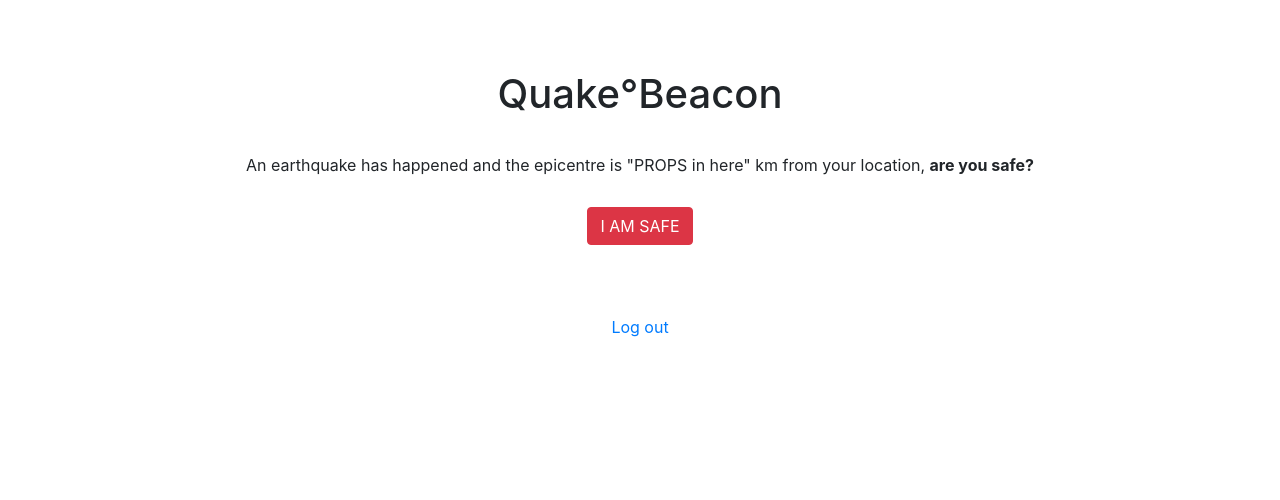
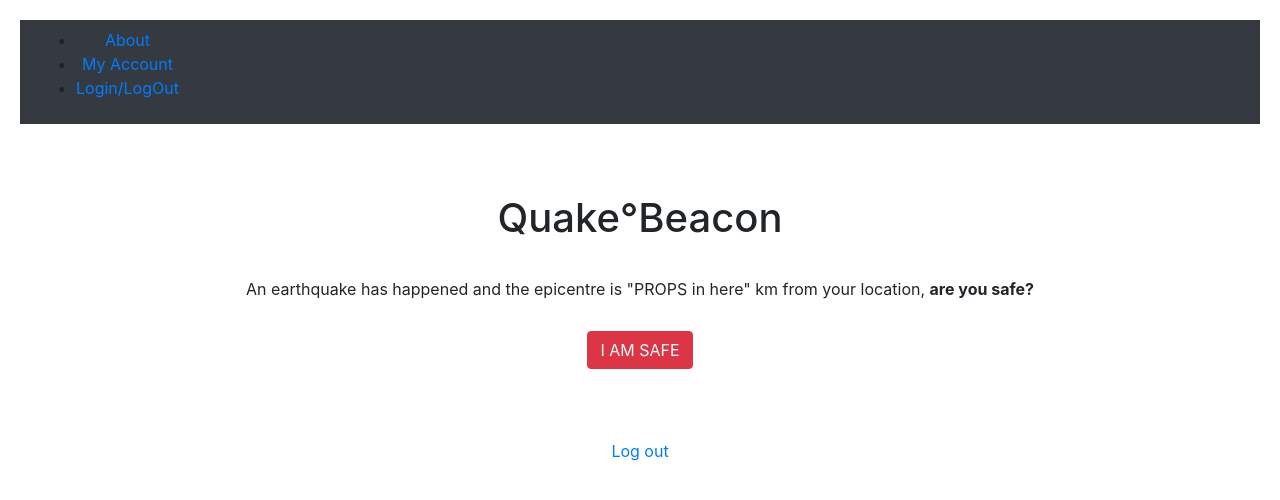
Before and after one commit to 53-North/qb, a React (Create React App) app: page /UserSafe in a window 1280 px wide. Shown: the top 500 px of the page. Built offline with nearby package versions, Linux system fonts and the light colour scheme.

Commit message:
navbar on necessary pages

```diff
--- a/src/NavBar.js
+++ b/src/NavBar.js
@@ -9,6 +9,7 @@ function NavBar() {
                 <ul>
                     <li><Link to="/About">About</Link></li>
                     <li><Link to="/Settings">My Account</Link></li>
+                    <li><Link to="/">Login/LogOut</Link></li>
                 </ul>
             </nav>
         </div>
--- a/src/pages/About.js
+++ b/src/pages/About.js
@@ -1,10 +1,11 @@
 import React from 'react';
-
+import NavBar from "../NavBar";
 
 function About() {
     return (
 
         <div className="ABout">
+            <div><NavBar /></div>
             <h2>What is this ap actually for</h2>
         </div>
 
--- a/src/pages/Settings.js
+++ b/src/pages/Settings.js
@@ -1,10 +1,11 @@
 import React from 'react';
-
+import NavBar from "../NavBar";
 
 function Settings() {
     return (
 
         <div className="ABout">
+            <div><NavBar /></div>
             <h2>Change your details- do it here!</h2>
         </div>
 
--- a/src/pages/UserReg.js
+++ b/src/pages/UserReg.js
@@ -1,10 +1,14 @@
 import React from 'react';
+import { BrowserRouter as Router, Route, Switch, } from 'react-router-dom';
 import './UserReg.css';
+import NavBar from "../NavBar";
 
 function UserReg() {
     return (
 
         <div className="UserReg">
+
+
             <h1 className="UserRegh1">Quake°Beacon</h1>
             <h4 className="UserRegh4">Register below .....</h4>
 
--- a/src/pages/UserSafe.js
+++ b/src/pages/UserSafe.js
@@ -2,12 +2,14 @@ import React from 'react';
 import { render } from 'react-dom';
 import { Link } from 'react-router-dom';
 import './UserSafe.css';
+import NavBar from "../NavBar";
 
 function UserSafe() {
 
     return (
 
         <div className="UserSafe">
+            <div><NavBar /></div>
             <header><h1>Quake°Beacon</h1></header>
             <p>An earthquake has happened and the epicentre is "PROPS in here" km from your location, <strong>are you safe?</strong></p>
             <a href="/UserSafe/" role="button" type="submit" class="btn btn-danger btn-xl">I AM SAFE </a>
```
